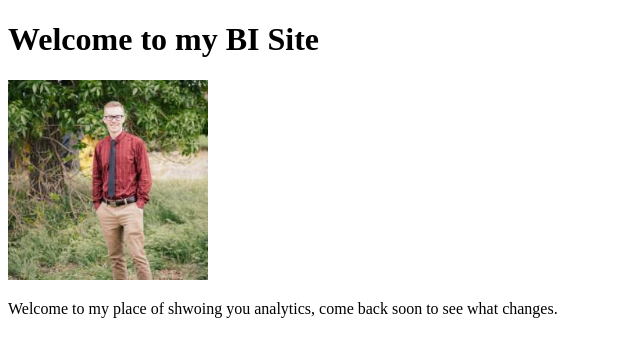
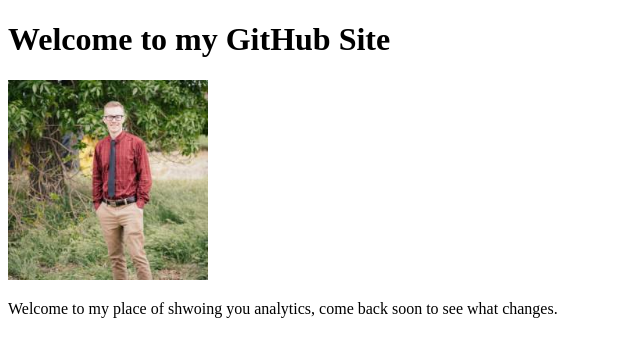
Before and after one commit to Adran-N/Adran-N.github.io, a plain HTML site: page index.html in a window 1280 px wide. Shown: the whole page, without its empty margins (0-640 px from the left). Drawn offline with Linux system fonts and the light colour scheme.

Commit message:
Update index.html

```diff
--- a/index.html
+++ b/index.html
@@ -7,7 +7,7 @@
     <title>Marks Site</title>
 </head>
 <body>
-    <h1>Welcome to my BI Site</h1>
+    <h1>Welcome to my GitHub Site</h1>
     <img src="profilepicture.png" alt="" height="200px">
     <p>
         Welcome to my place of shwoing you analytics, come back soon to see what changes.
```
